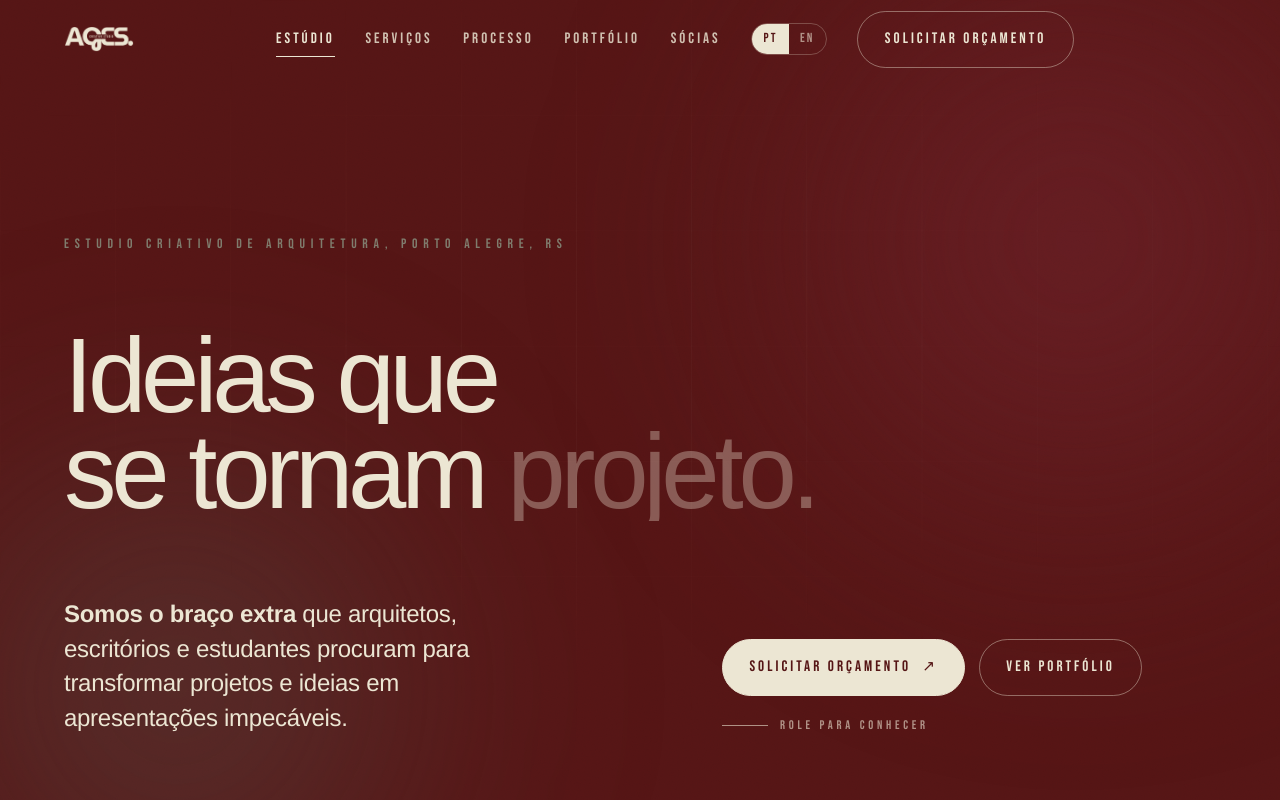
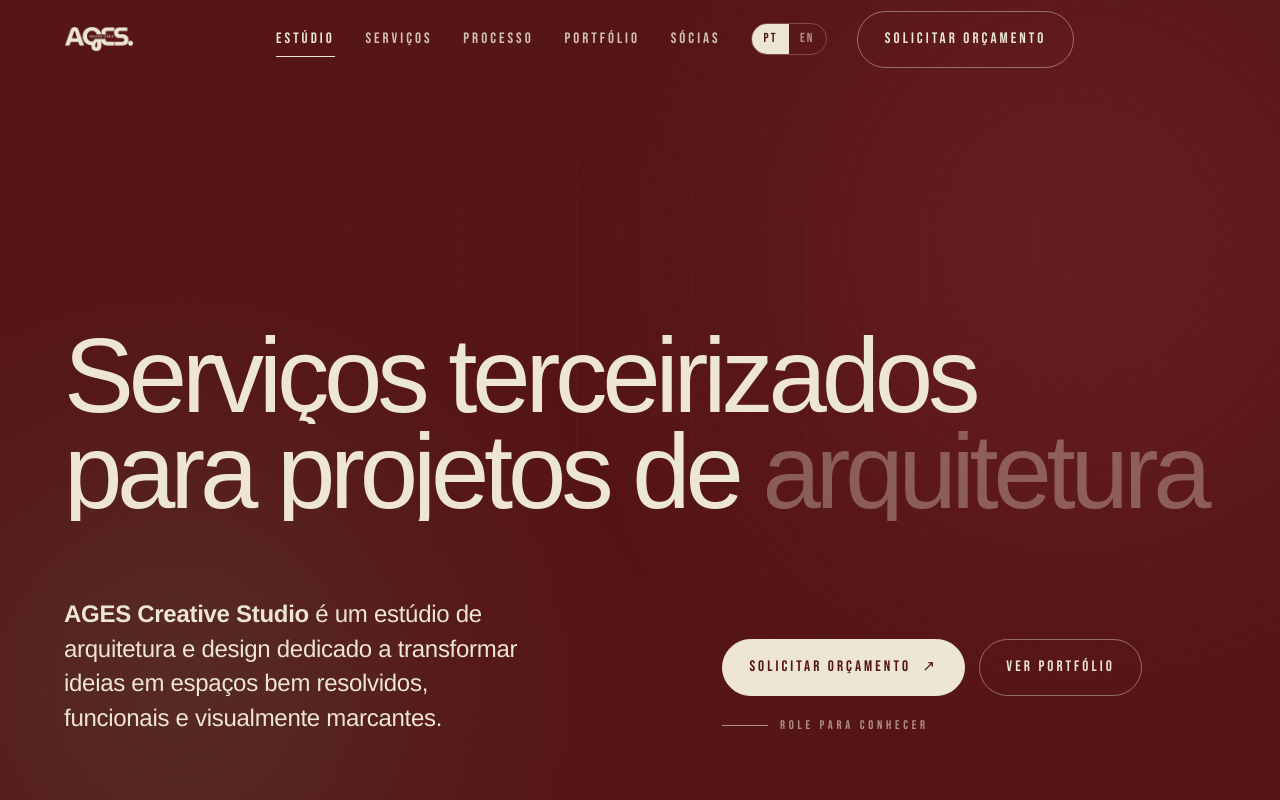
Before and after one commit to omarcelocamara/ages, a Next.js app: page / in a window 1280 px wide. Shown: the top 800 px of the page. Built offline with nearby package versions, Linux system fonts and the light colour scheme; a web font is replaced by a local one.

Commit message:
feat: novo título e subtítulo do hero, remove frase de localização
Co-Authored-By: Claude Opus 5.5 <noreply@anthropic.com>

```diff
--- a/components/Site.tsx
+++ b/components/Site.tsx
@@ -20,10 +20,6 @@ export default function Site({ lang }: { lang: Lang }) {
           <div className="hero__grid" aria-hidden="true" />
 
           <div className="hero__inner">
-            <Reveal variant="lines" as="div" delay={0.15}>
-              <span className="eyebrow">{t.hero.eyebrow}</span>
-            </Reveal>
-
             <h1 className="hero__wordmark">
               <Reveal variant="lines" as="span" delay={0.25}>
                 <span>{t.hero.line1}</span>
--- a/lib/content.ts
+++ b/lib/content.ts
@@ -55,7 +55,6 @@ export type Dictionary = {
   meta: { title: string; description: string; keywords: string[] };
   nav: { studio: string; services: string; process: string; works: string; team: string; cta: string };
   hero: {
-    eyebrow: string;
     line1: string;
     line2: string;
     line2Accent: string;
@@ -171,13 +170,12 @@ const pt: Dictionary = {
   },
 
   hero: {
-    eyebrow: "Estúdio criativo de arquitetura, Porto Alegre, RS",
-    line1: "Ideias que",
-    line2: "se tornam ",
-    line2Accent: "projeto.",
+    line1: "Serviços terceirizados",
+    line2: "para projetos de ",
+    line2Accent: "arquitetura",
     statement:
-      " que arquitetos, escritórios e estudantes procuram para transformar projetos e ideias em apresentações impecáveis.",
-    statementStrong: "Somos o braço extra",
+      " é um estúdio de arquitetura e design dedicado a transformar ideias em espaços bem resolvidos, funcionais e visualmente marcantes.",
+    statementStrong: "AGES Creative Studio",
     ctaPrimary: "Solicitar orçamento",
     ctaSecondary: "Ver portfólio",
     scroll: "Role para conhecer",
@@ -537,13 +535,12 @@ const en: Dictionary = {
   },
 
   hero: {
-    eyebrow: "Architecture creative studio, Porto Alegre, RS",
-    line1: "Ideas that",
-    line2: "become ",
-    line2Accent: "design.",
+    line1: "Outsourcing services",
+    line2: "for architecture ",
+    line2Accent: "design",
     statement:
-      " that architects, studios and students turn to in order to transform projects and ideas into flawless presentations.",
-    statementStrong: "We are the extra pair of hands",
+      " is an architecture and design studio dedicated to transforming ideas into well-resolved, functional, and visually striking spaces.",
+    statementStrong: "AGES Creative Studio",
     ctaPrimary: "Request a quote",
     ctaSecondary: "View work",
     scroll: "Scroll to explore",
```
